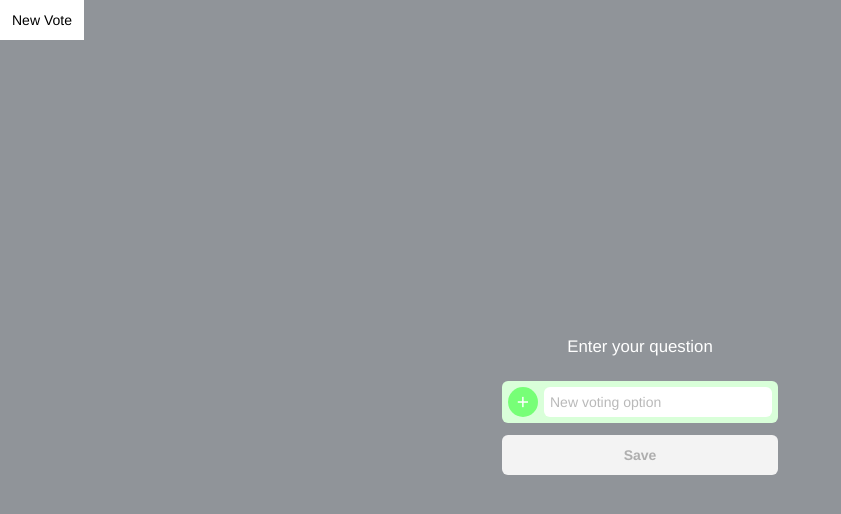
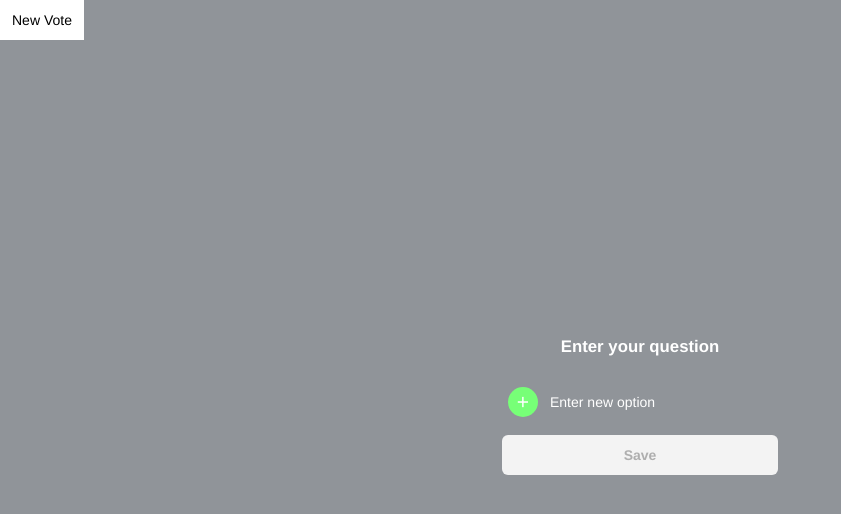
Before and after one commit to Adborowski/rapid-voter, a Next.js app: page / in a window 1280 px wide. Shown: the top 514 px of the page, without its empty margins (0-841 px from the left). Built offline with nearby package versions, Linux system fonts and the light colour scheme.

Commit message:
visual tweaks

```diff
--- a/src/components/room-editor/room-editor.module.css
+++ b/src/components/room-editor/room-editor.module.css
@@ -9,6 +9,10 @@
     /* border: 1px solid red; */
 }
 
+.roomEditor label {
+    color: white;
+}
+
 .roomNameInput input {
     text-align: center;
     padding: 12px;
@@ -18,6 +22,7 @@
     font-size: 1.2rem;
     background-color: transparent;
     color: white;
+    font-weight: 600;
 }
 
 .roomNameInput input::placeholder {
--- a/src/components/voting-option/voting-option-adder.tsx
+++ b/src/components/voting-option/voting-option-adder.tsx
@@ -26,7 +26,7 @@ const VotingOptionAdder = (props: VotingOptionAdderProps) => {
             </button>
             <input
                 ref={newOptionText}
-                placeholder={"New voting option"}
+                placeholder={"Enter new option"}
                 name="votingOption"
                 type="text"
                 tabIndex={0}
--- a/src/components/voting-option/voting-option.module.css
+++ b/src/components/voting-option/voting-option.module.css
@@ -5,6 +5,12 @@
     padding: 6px;
     transition: 0.125s all ease;
     border-radius: 6px;
+}
+
+.votingOption.removable {
+    background-color: white;
+    color: black;
+    margin-bottom: 6px;
 }
 
 .votingOption.removable:hover {
@@ -58,8 +64,8 @@
     margin-left: 6px;
 }
 
-.votingOption input::placeholder {
-    opacity: 0.5;
+.votingOption input:not(:focus)::placeholder {
+    opacity: 1;
     font-size: 1rem;
 }
 
@@ -70,12 +76,18 @@
 }
 
 .votingOptionAdder {
-    background-color: rgb(217, 255, 217);
+    /* background-color: rgb(217, 255, 217); */
     border-radius: 6px;
 }
 
 .votingOptionAdder input[type="text"] {
+    background-color: transparent;
+    color: white;
     border-radius: 6px;
     font-size: 1rem;
     font-family: "Helvetica";
 }
+
+.votingOptionAdder input[type="text"]::placeholder {
+    color: white;
+}
--- a/src/styles/globals.css
+++ b/src/styles/globals.css
@@ -52,3 +52,7 @@ button:disabled {
 input:focus {
     outline: none;
 }
+
+input:focus::placeholder {
+    opacity: 0;
+}
```
